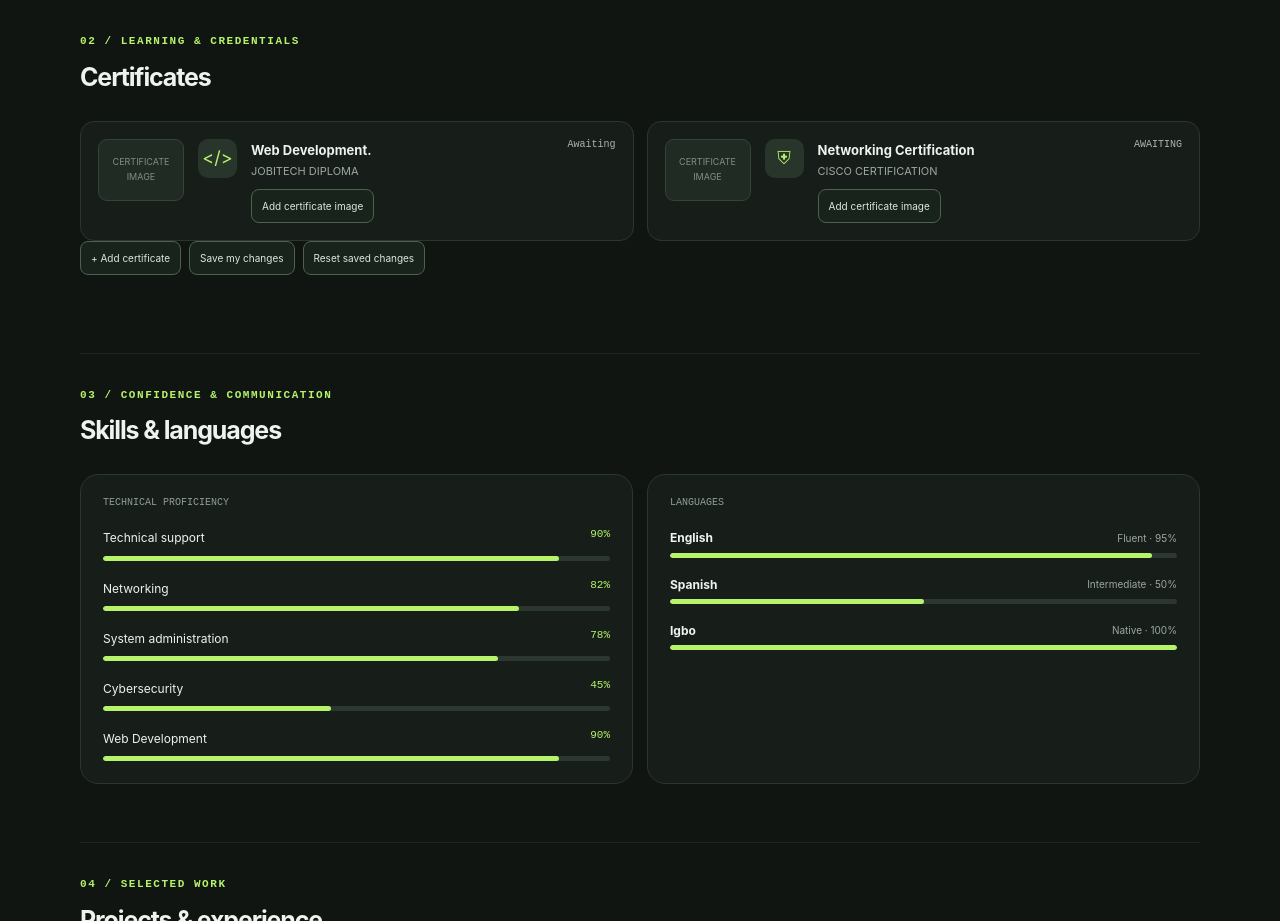
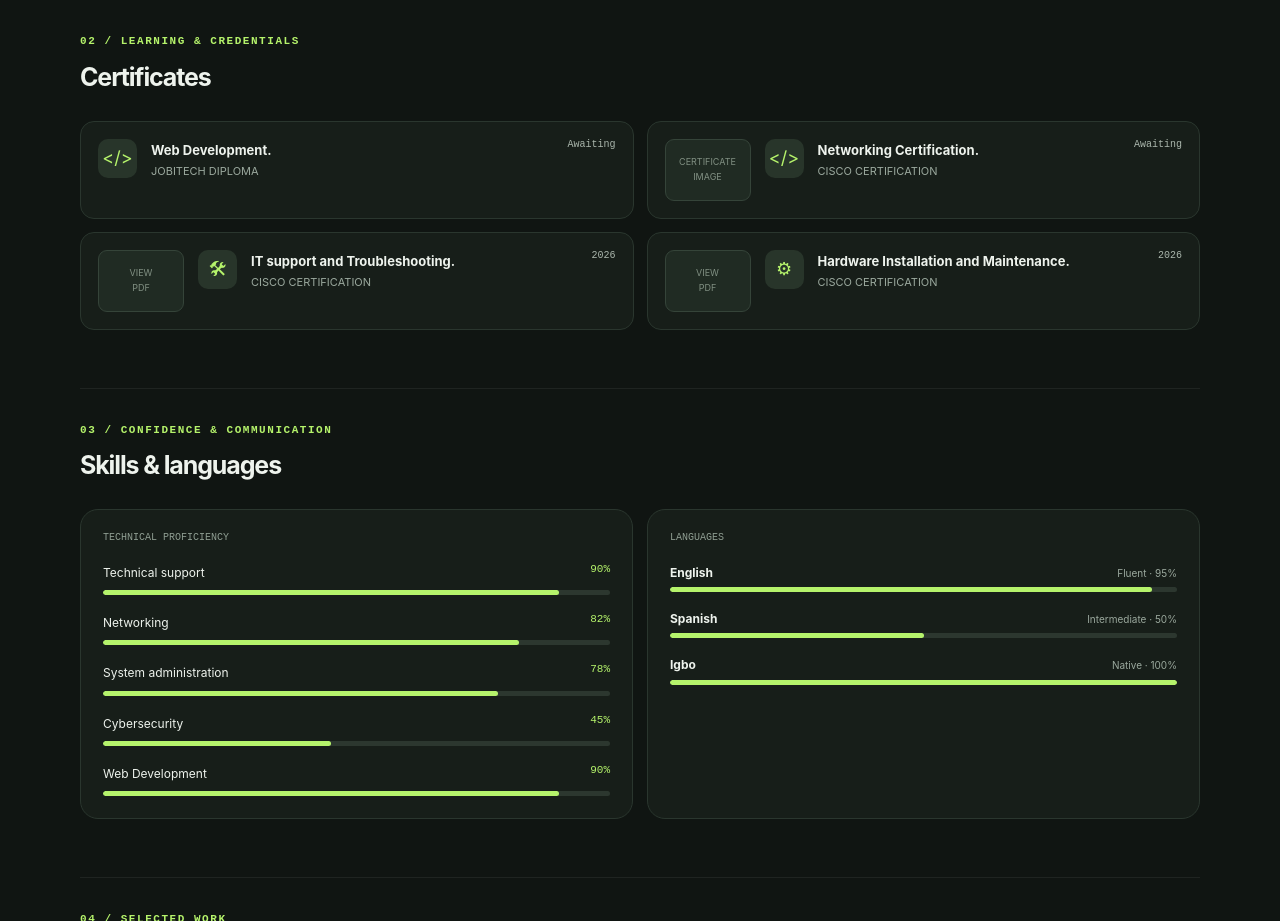
Before and after one commit to joemartinezeokafor-hub/joemartin-portfolio, a plain HTML site: page index.html in a window 1280 px wide. Shown: the part 1120-2041 px from the top of the page. Drawn offline with Linux system fonts and the light colour scheme.

Commit message:
I added two certificate to my portfolio website and change the percentage of my skills and languages spoken

```diff
--- a/index.html
+++ b/index.html
@@ -892,17 +892,40 @@
                 </div>
                 <div class="cert-grid">
                     <article class="cert" data-cert="comptia-a-certification">
+                        <div class="cert-icon">&lt;/&gt;</div>
+                        <div>
+                            <h3 contenteditable="true" >Web Development.</h3>
+                            <p contenteditable="true" >JOBITECH DIPLOMA</p>
+                            <div class="cert-tools">
+                                <!-- <label class="upload-btn">Add certificate image<input class="cert-upload" type="file" accept="image/*"></label> -->
+                            </div>
+                        </div><span class="cert-date" contenteditable="true">Awaiting</span>
+                    </article>
+                    <article class="cert" data-cert="comptia-a-certification">
                         <div class="cert-media" data-cert-view title="Click to enlarge">
                             <span class="cert-placeholder">CERTIFICATE<br>IMAGE</span>
                         </div>
                         <div class="cert-icon">&lt;/&gt;</div>
                         <div>
-                            <h3 contenteditable="true" >Web Development.</h3>
-                            <p contenteditable="true" >JOBITECH DIPLOMA</p>
+                            <h3 contenteditable="true" >Networking Certification.</h3>
+                            <p contenteditable="true" >CISCO CERTIFICATION</p>
                             <div class="cert-tools">
-                                <label class="upload-btn">Add certificate image<input class="cert-upload" type="file" accept="image/*"></label>
+                                 <!-- <label class="upload-btn">Add certificate image<input class="cert-upload" type="file" accept="image/*"></label> -->
                             </div>
                         </div><span class="cert-date" contenteditable="true">Awaiting</span>
+                    </article>
+                    <article class="cert" data-cert="comptia-a-certification">
+                       <a class="cert-media" href="PRO/Certificate%201.pdf" target="_blank" rel="noopener noreferrer" title="Open certificate PDF" aria-label="View Web Development certificate PDF">
+                            <span class="cert-placeholder">VIEW<br>PDF</span>
+                        </a>
+                        <div class="cert-icon">&#128736</div>
+                        <div>
+                            <h3 contenteditable="true" >IT support and Troubleshooting.</h3>
+                            <p contenteditable="true" >CISCO CERTIFICATION</p>
+                            <div class="cert-tools">
+                                <!-- <label class="upload-btn">Add certificate image<input class="cert-upload" type="file" accept="image/*"></label> -->
+                            </div>
+                        </div><span class="cert-date" contenteditable="true">2026</span>
                     </article>
                     <!-- <article class="cert2" data-cert="google-it-support-profes">
                         <div class="cert-media" data-cert-view title="Click to enlarge">
@@ -931,26 +954,26 @@
                         </div><span class="cert-date" contenteditable="true">2024</span>
                     </article> -->
                     <article class="cert" data-cert="add-another-certificate">
-                        <div class="cert-media" data-cert-view title="Click to enlarge">
-                            <span class="cert-placeholder">CERTIFICATE<br>IMAGE</span>
-                        </div>
-                        <div class="cert-icon">⛨</div>
+                        <a class="cert-media" href="PRO/Certificate%202.pdf" target="_blank" rel="noopener" title="Open certificate PDF" aria-label="Open Hardware Installation and Maintenance certificate PDF">
+                            <span class="cert-placeholder">VIEW<br>PDF</span>
+                        </a>
+                        <div class="cert-icon">&#9881;</div>
                         <div>
-                            <h3 contenteditable="true" >Networking Certification</h3>
+                            <h3 contenteditable="true" >Hardware Installation and Maintenance.</h3>
                             <p contenteditable="true" >CISCO CERTIFICATION
                             </p>
-                            <div class="cert-tools">
+                            <!-- <div class="cert-tools">
                                 <label class="upload-btn">Add certificate image<input class="cert-upload" type="file" accept="image/*"></label>
-                            </div>
-                        </div><span class="cert-date" contenteditable="true">AWAITING</span>
+                            </div> -->
+                        </div><span class="cert-date" contenteditable="true">2026</span>
                     </article>
                 </div>
-                <div class="site-tools">
+                <!-- <div class="site-tools">
                     <button class="save-btn" id="addCertificate" type="button">+ Add certificate</button>
                     <button class="save-btn" id="saveSite" type="button">Save my changes</button>
                     <button class="reset-btn" id="resetSite" type="button">Reset saved changes</button>
                     <span class="status-message" id="saveStatus">Saved locally ✓</span>
-                </div>
+                </div> -->
 
             </section>
             <section class="section">
```
Also changed, not shown: 2 other files.
